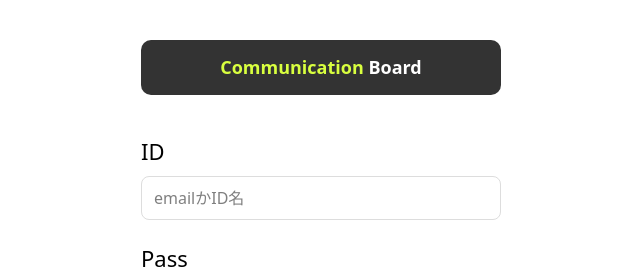
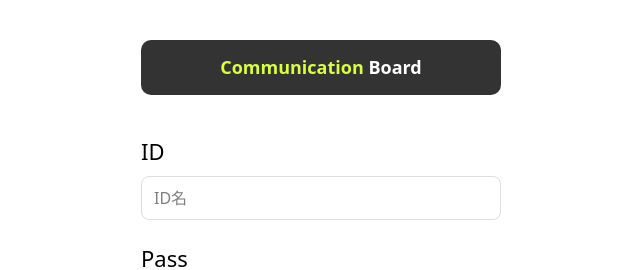
Before and after one commit to goonruntongue/communication-board, a Next.js app: page /login in a window 1280 px wide. Shown: the top 270 px of the page, without its empty margins (319-959 px from the left). Built offline with nearby package versions, Linux system fonts and the light colour scheme; no server answers.

Commit message:
change login placeholder

```diff
--- a/app/login/page.tsx
+++ b/app/login/page.tsx
@@ -74,7 +74,7 @@ export default function LoginPage() {
             value={id}
             onChange={(e) => setId(e.target.value)}
             autoComplete="username"
-            placeholder="emailかID名"
+            placeholder="ID名"
             style={{
               width: "100%",
               height: 44,
```
